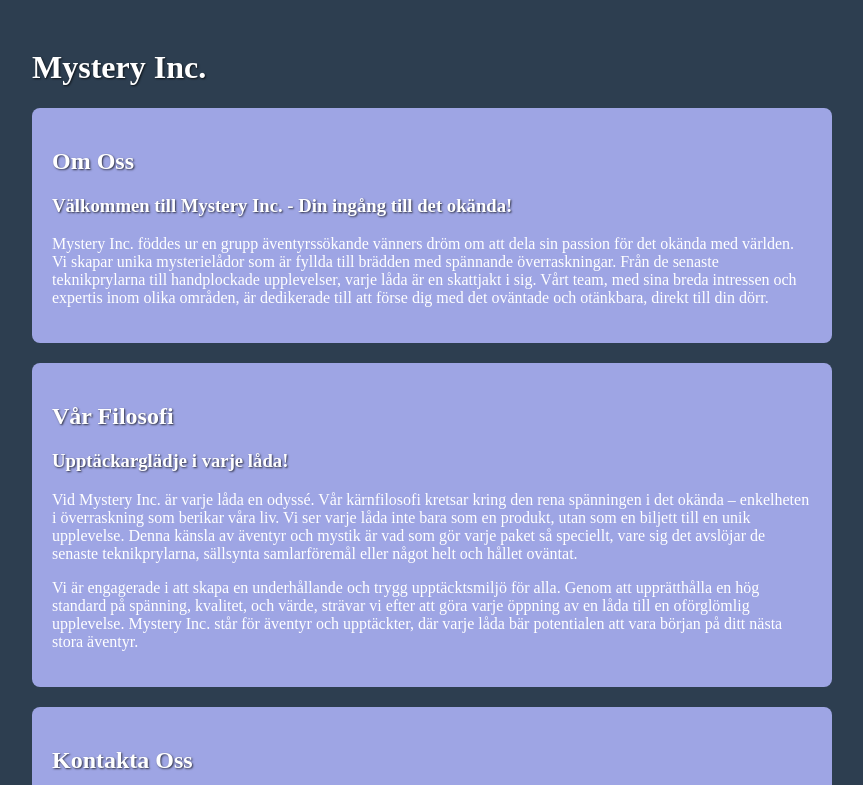
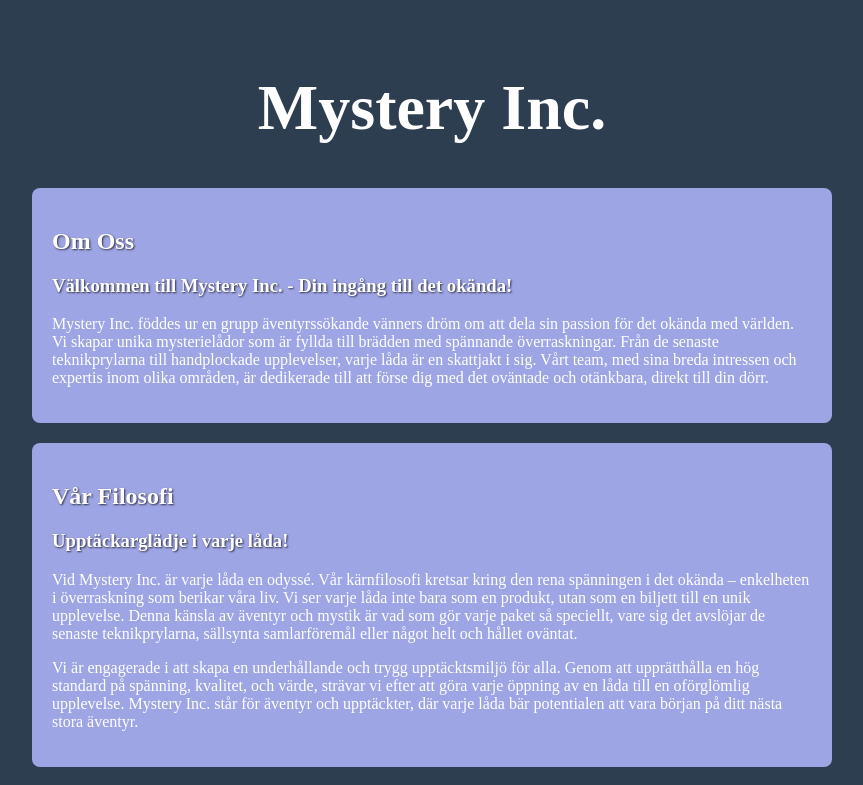
Before and after one commit to MarcusT96/MysteryIncAuctions, a React (Vite) app: page /about in a window 1280 px wide. Shown: the top 785 px of the page, without its empty margins (208-1071 px from the left). Built offline with nearby package versions, Linux system fonts and the light colour scheme.

Commit message:
added route to /about on App.jsx

```diff
--- a/src/App.jsx
+++ b/src/App.jsx
@@ -3,7 +3,11 @@ import AboutUs from './pages/AboutUs.jsx';
 
 function App() {
   return (
-    <AboutUs />
+    <Router>
+      <Routes>
+        <Route path="/about" element={<AboutUs />} />
+      </Routes>
+    </Router>
   );
 }
 
--- a/src/style/AboutUs.css
+++ b/src/style/AboutUs.css
@@ -15,7 +15,18 @@
   border-radius: 8px;
 }
 
-h1,
+h1 {
+  font-size: 5vw;
+  text-align: center;
+  color: #FFFFFF;
+  transition: text-shadow 0.3s ease;
+  cursor: pointer;
+}
+
+h1:hover {
+  text-shadow: 0 0 10px #F4C430, 0 0 20px #F4C430, 0 0 30px #F4C430, 0 0 40px #9EA5E4, 0 0 70px #9EA5E4, 0 0 80px #9EA5E4, 0 0 100px #9EA5E4, 0 0 150px #9EA5E4;
+}
+
 h2,
 h3 {
   color: #FFFFFF;
```
